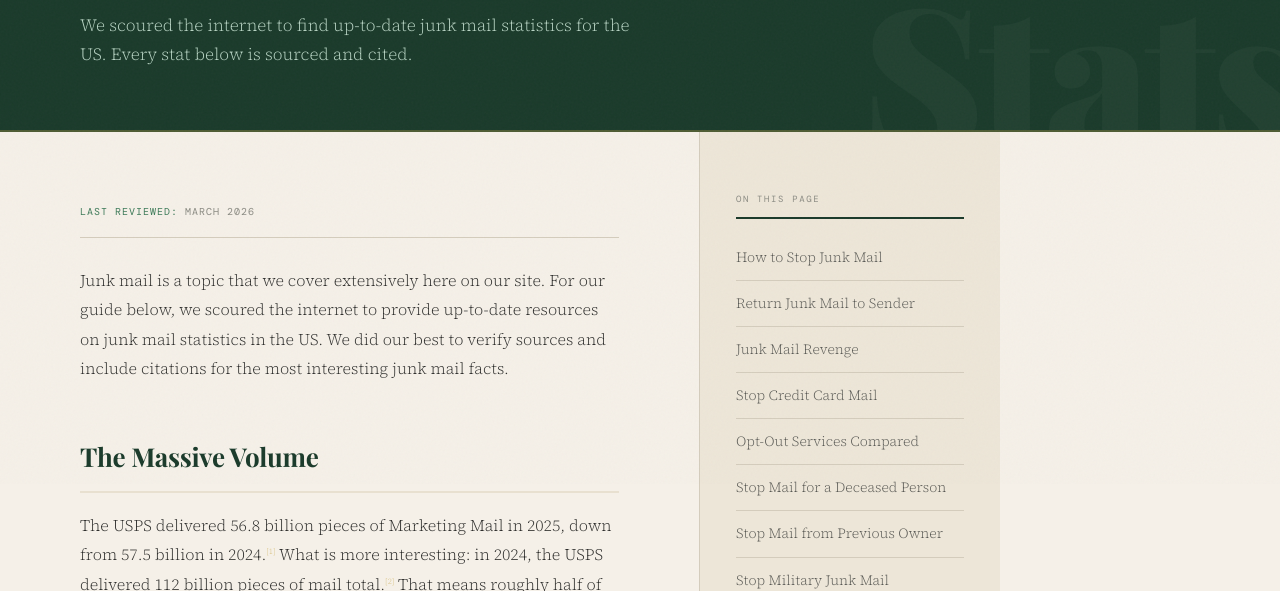
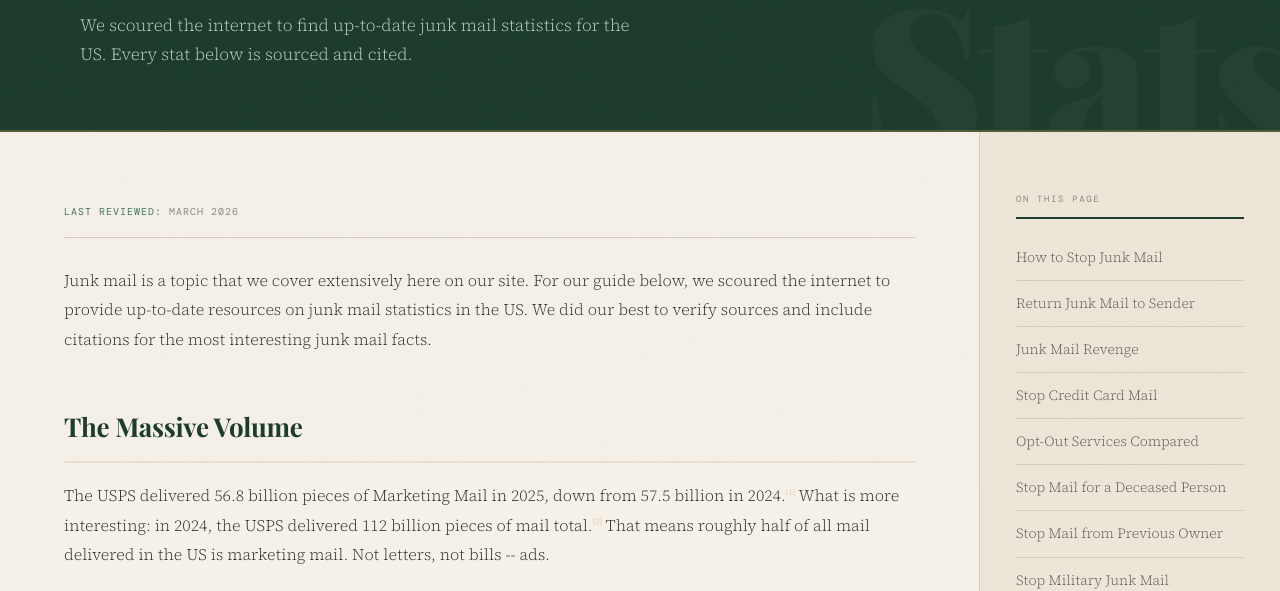
Before and after one commit to damienschuster-91/howtostopjunkmail, a website: page guides/junk-mail-statistics/index.html in a window 1280 px wide. Shown: the part 316-907 px from the top of the page. Drawn offline with nearby package versions, Linux system fonts and the light colour scheme; a web font is replaced by a local one.

Commit message:
fix: junk-mail-statistics layout — replace fixed px grid with fr units
- .content-layout: minmax(0,700px) 300px → 1fr 300px
- .content-main: padding 72px 80px → 72px 64px
- .footer-grid was already correct (2.5fr 1fr 1fr)
- No shared.css injection in build.js; file is self-contained

Co-Authored-By: Claude Sonnet 4.6 <noreply@anthropic.com>

```diff
--- a/guides/junk-mail-statistics/index.html
+++ b/guides/junk-mail-statistics/index.html
@@ -45,8 +45,8 @@ nav{position:fixed;top:0;left:0;right:0;z-index:500;height:62px;display:flex;ali
 .content-hero h1{font-family:'Playfair Display',serif;font-size:clamp(44px,5vw,76px);font-weight:700;color:var(--white);line-height:1.0;max-width:700px;margin-bottom:24px;letter-spacing:-0.01em}
 .content-hero h1 em{font-style:italic;color:var(--gold)}
 .content-hero .lead{font-size:17px;color:var(--sage-light);max-width:580px;line-height:1.75}
-.content-layout{display:grid;grid-template-columns:minmax(0,700px) 300px}
-.content-main{padding:72px 80px;border-right:1px solid var(--rule)}
+.content-layout{display:grid;grid-template-columns:1fr 300px}
+.content-main{padding:72px 64px;border-right:1px solid var(--rule)}
 .content-main p{font-size:16px;color:var(--charcoal);line-height:1.85;margin-bottom:24px}
 .content-main h2{font-family:'Playfair Display',serif;font-size:26px;font-weight:700;color:var(--forest);margin:52px 0 18px;padding-bottom:12px;border-bottom:2px solid var(--cream-dark);letter-spacing:-0.01em}
 .stat-box{background:var(--forest);border-left:4px solid var(--gold);padding:28px 32px;margin:28px 0;display:flex;align-items:flex-start;gap:24px}
```
